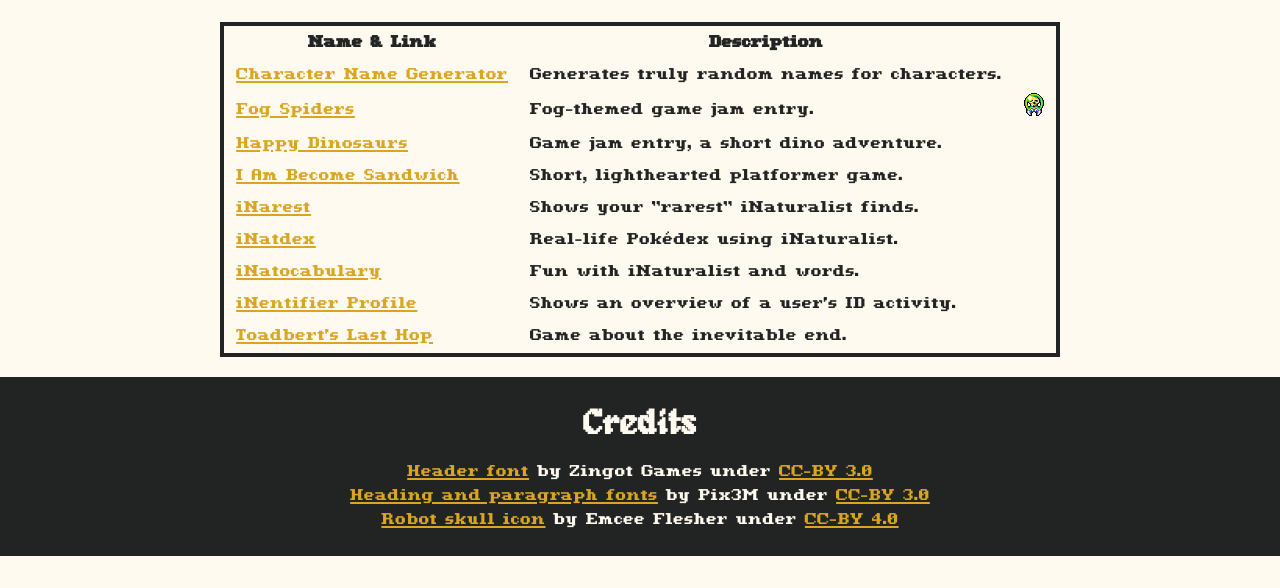
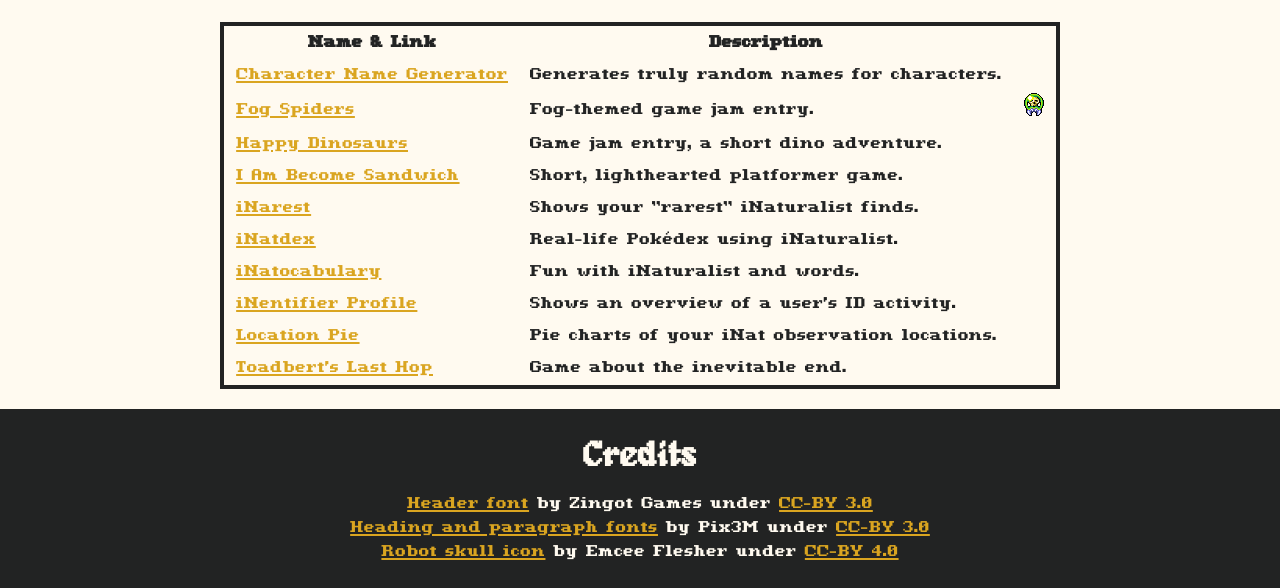
Before and after one commit to sola9/sola9.github.io, a plain HTML site: page index.html in a window 1280 px wide. Shown: the part 591-1179 px from the top of the page. Before the commit the page ends 1147 px from the top, so only its background shows below. Drawn offline with Linux system fonts and the light colour scheme.

Commit message:
Added Location Pie

```diff
--- a/index.html
+++ b/index.html
@@ -87,6 +87,11 @@
                     <td></td>
                 </tr>
                 <tr>
+                    <td><a href="https://sola9.github.io/trinkets/LocationPie/">Location Pie</a></td>
+                    <td>Pie charts of your iNat observation locations.</td>
+                    <td></td>
+                </tr>
+                <tr>
                     <td><a href="https://sola-9.itch.io/toadbert">Toadbert's Last Hop</a></td>
                     <td>Game about the inevitable end.</td>
                     <td></td>
```
